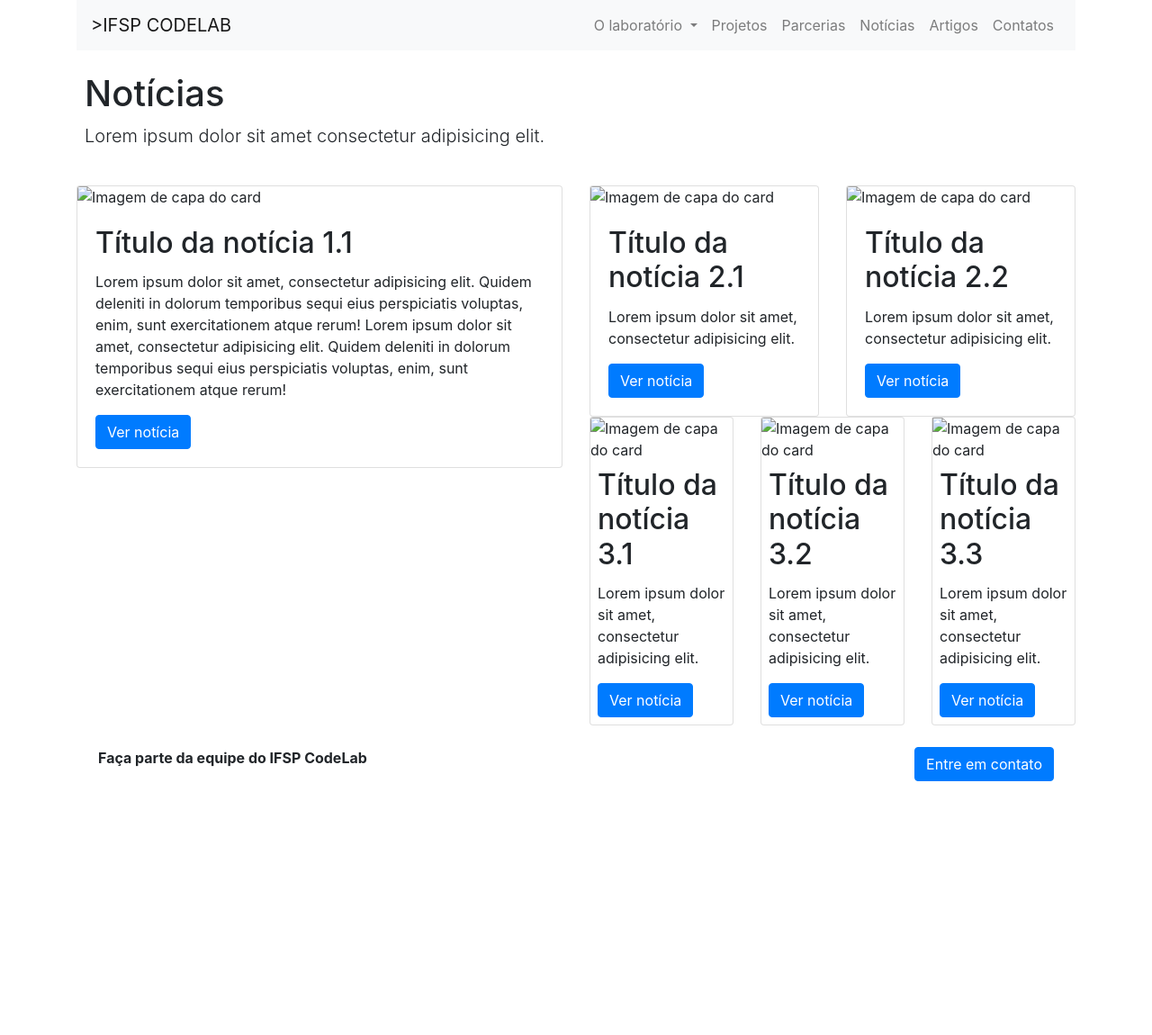
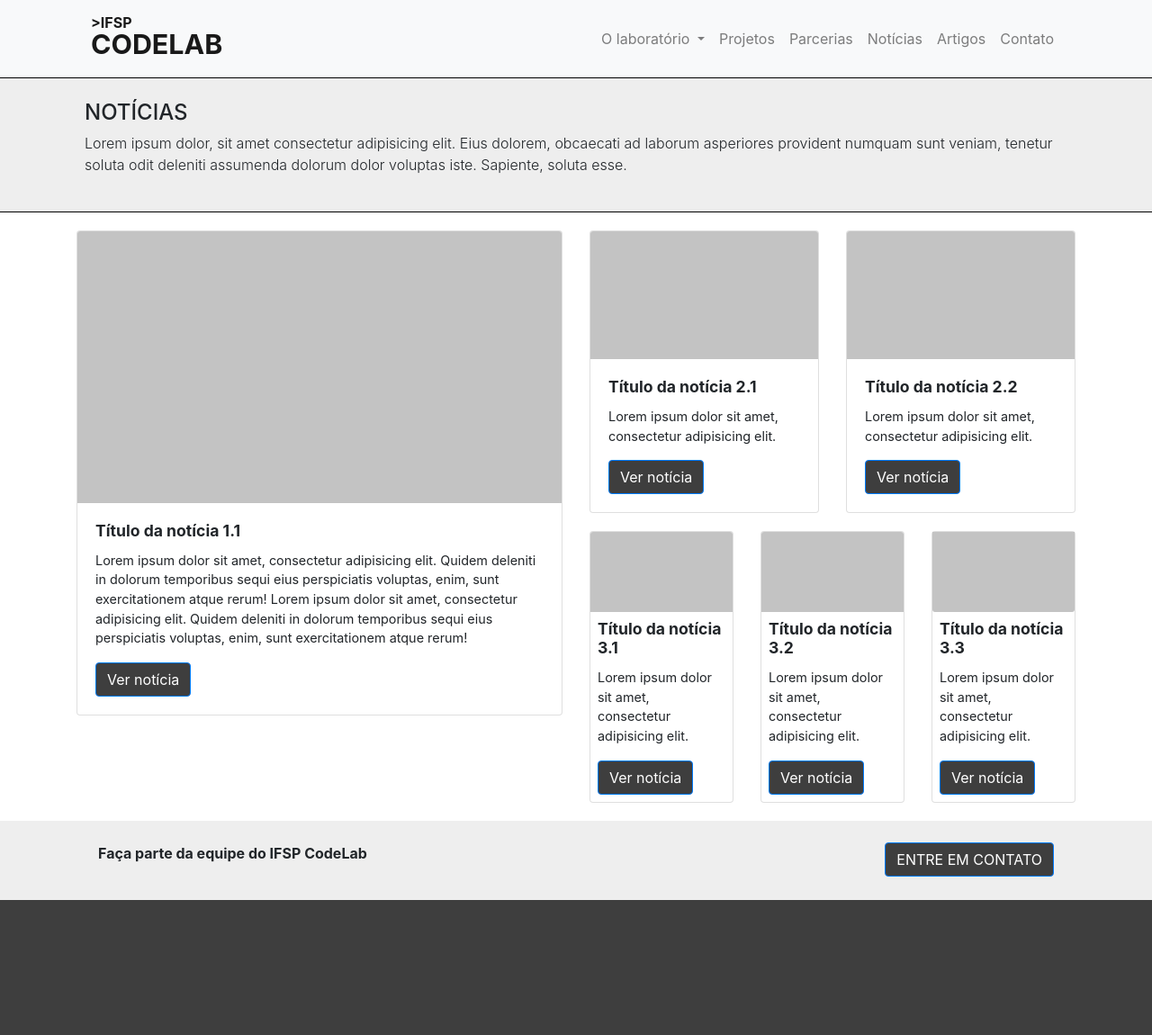
Before and after one commit to ifspcodelab/ifspcodelab.github.io, a Jekyll site: the page built from pages/noticias.html, in a window 1280 px wide. Shown: the whole page at 90% size. Built offline with Jekyll 4.4.1, drawn with Linux system fonts in a browser that asks for light colours; before the commit the page ends 900 px from its top, so only the background shows below that.

Commit message:
Adaptada página de notícias

```diff
--- a/_layouts/layout.html
+++ b/_layouts/layout.html
@@ -6,7 +6,7 @@
   <meta name="viewport" content="width=device-width, initial-scale=1, shrink-to-fit=no">
   <link rel="stylesheet" href="../bootstrap/css/bootstrap.min.css">
   <link rel="stylesheet" href="../assets/css/estilo_layout.css">
-  <title>Layout</title>
+  <title>{{ page.titulo }} - CODELAB</title>
 </head>
 
 <body>
--- a/pages/noticias.html
+++ b/pages/noticias.html
@@ -1,79 +1,17 @@
-<!doctype html>
-<html lang="pt-br">
+---
+ layout: layout
+ titulo: Notícias
+ subtitulo: Lorem ipsum dolor, sit amet consectetur adipisicing elit. Eius dolorem, obcaecati ad laborum asperiores provident numquam sunt veniam, tenetur soluta odit deleniti assumenda dolorum dolor voluptas iste. Sapiente, soluta esse.
+---
 
-<head>
-  <meta charset="utf-8">
-  <meta name="viewport" content="width=device-width, initial-scale=1, shrink-to-fit=no">
-  <link rel="stylesheet" href="../bootstrap/css/bootstrap.min.css">
-  <link rel="stylesheet" href="../css/estilo_layout.css">
-  <title>Notícias</title>
-</head>
 
-<body>
-  <header>
-    <div class="container">
-      <nav class="navbar navbar-expand-md navbar-light bg-light">
-        <a class="navbar-brand " href="#">
-          >IFSP
-          <span>CODELAB</span>
-        </a>
-        <button class="navbar-toggler" type="button" data-toggle="collapse" data-target="#navbarNavDropdown"
-          aria-controls="navbarNavDropdown" aria-expanded="false" aria-label="Alterna navegação">
-          <span class="navbar-toggler-icon"></span>
-        </button>
-        <div class="collapse navbar-collapse" id="navbarNavDropdown">
-          <ul class="navbar-nav  ml-auto  ">
-            <li class="nav-item dropdown">
-              <a class="nav-link dropdown-toggle" href="#" id="navbarDropdownMenuLink" role="button"
-                data-toggle="dropdown" aria-haspopup="true" aria-expanded="false">
-                O laboratório
-              </a>
-              <div class="dropdown-menu" aria-labelledby="navbarDropdownMenuLink">
-                <a class="dropdown-item" href="#">Missão, Visão e Valores</a>
-                <a class="dropdown-item" href="#">Publicações</a>
-                <a class="dropdown-item" href="#">Equipe</a>
-              </div>
-            </li>
-            <li class="nav-item">
-              <a class="nav-link" href="#">Projetos</a>
-            </li>
-            <li class="nav-item">
-              <a class="nav-link" href="#">Parcerias</a>
-            </li>
-            <li class="nav-item">
-              <a class="nav-link" href="#">Notícias</a>
-            </li>
-            <li class="nav-item">
-              <a class="nav-link" href="#">Artigos</a>
-            </li>
-            <li class="nav-item">
-              <a class="nav-link" href="#">Contatos</a>
-            </li>
-          </ul>
-          <!--fim lista -->
-        </div>
-        <!--Fim de dropdown-->
-      </nav>
-    </div>
-    <!--Fim de container -->
-  </header>
   <article>
-    <div class="titulo-pagina">
-      <div class="container">
-        <div class="row">
-          <div class="col-md-12 p-4">
-            <h1>Notícias</h1>
-            <p class="lead">Lorem ipsum dolor sit amet consectetur adipisicing elit. </p>
-          </div>
-        </div>
-      </div>
-    </div>
-    <div id="botao-ver-noticia" class="container aumenta-margem-top">
+    <div id="botao-ver-noticia" class="aumenta-margem-top">
       <!-- Coloque o conteúdo aqui -->
       <main class="row">
         <div class="col-lg col-md-6 col-sm-12 aumenta-margem-bottom">
           <div class="card">
-            <img class="card-img-top img-fluid" src="../images/icone2.png" alt="Imagem de capa do card">
+            <img class="card-img-top img-fluid" src="../assets/images/icone2.png" alt="Imagem de capa do card">
             <div class="card-body">
               <h2 class="card-title">Título da notícia 1.1</h2>
               <p class="card-text">Lorem ipsum dolor sit amet, consectetur adipisicing elit. Quidem deleniti in dolorum
@@ -88,7 +26,7 @@
           <main class="row">
             <div class="col-md-6 col-sm-6 col-6">
               <div class="card">
-                <img class="card-img-top img-fluid" src="../images/icone2.png" alt="Imagem de capa do card">
+                <img class="card-img-top img-fluid" src="../assets/images/icone2.png" alt="Imagem de capa do card">
                 <div class="card-body">
                   <h2 class="card-title">Título da notícia 2.1</h2>
                   <p class="card-text">Lorem ipsum dolor sit amet, consectetur adipisicing elit.</p>
@@ -98,7 +36,7 @@
             </div>
             <div class="col-md-6 col-sm-6 col-6">
               <div class="card">
-                <img class="card-img-top img-fluid" src="../images/icone2.png" alt="Imagem de capa do card">
+                <img class="card-img-top img-fluid" src="../assets/images/icone2.png" alt="Imagem de capa do card">
                 <div class="card-body">
                   <h2 class="card-title">Título da notícia 2.2</h2>
                   <p class="card-text">Lorem ipsum dolor sit amet, consectetur adipisicing elit.</p>
@@ -110,7 +48,7 @@
           <main class="row aumenta-margem-top altera-font-size ">
             <div class="col-md-4 col-sm-4 col-4">
               <div class="card aumenta-margem-right">
-                <img class="card-img-top img-fluid" src="../images/icone2.png" alt="Imagem de capa do card">
+                <img class="card-img-top img-fluid" src="../assets/images/icone2.png" alt="Imagem de capa do card">
                 <div class="card-body p-2">
                   <h2 class="card-title">Título da notícia 3.1</h2>
                   <p class="card-text">Lorem ipsum dolor sit amet, consectetur adipisicing elit.</p>
@@ -120,7 +58,7 @@
             </div>
             <div class="col-md-4 col-sm-4 col-4">
               <div class="card aumenta-margem-left-right">
-                <img class="card-img-top img-fluid" src="../images/icone2.png" alt="Imagem de capa do card">
+                <img class="card-img-top img-fluid" src="../assets/images/icone2.png" alt="Imagem de capa do card">
                 <div class="card-body p-2">
                   <h2 class="card-title">Título da notícia 3.2</h2>
                   <p class="card-text">Lorem ipsum dolor sit amet, consectetur adipisicing elit.</p>
@@ -130,7 +68,7 @@
             </div>
             <div class="col-md-4 col-sm-4 col-4">
               <div class="card aumenta-margem-left">
-                <img class="card-img-bottom img-fluid" src="../images/icone2.png" alt="Imagem de capa do card">
+                <img class="card-img-bottom img-fluid" src="../assets/images/icone2.png" alt="Imagem de capa do card">
                 <div class="card-body p-2">
                   <h2 class="card-title">Título da notícia 3.3</h2>
                   <p class="card-text">Lorem ipsum dolor sit amet, consectetur adipisicing elit.</p>
@@ -143,30 +81,3 @@
       </main>
     </div>
   </article>
-  <aside id="entre-em-contato">
-    <div class="container">
-      <div class="row p-4">
-        <div class="col-sm">
-          <p>
-            <b>Faça parte da equipe do IFSP CodeLab</b>
-          </p>
-        </div>
-        <div class="col-sm ">
-          <button id="botao-entre-em-contato" type="button" class="btn btn-primary float-right">Entre em
-            contato</button>
-        </div>
-      </div>
-    </div>
-  </aside>
-  <footer>
-    <div class="container">
-      <div class="row">
-      </div>
-    </div>
-  </footer>
-  <script src="../bootstrap/js/jquery-3.3.1.slim.min.js"></script>
-  <script src="../bootstrap/js/popper.min.js"></script>
-  <script src="../bootstrap/js/bootstrap.min.js"></script>
-</body>
-
-</html>
```
